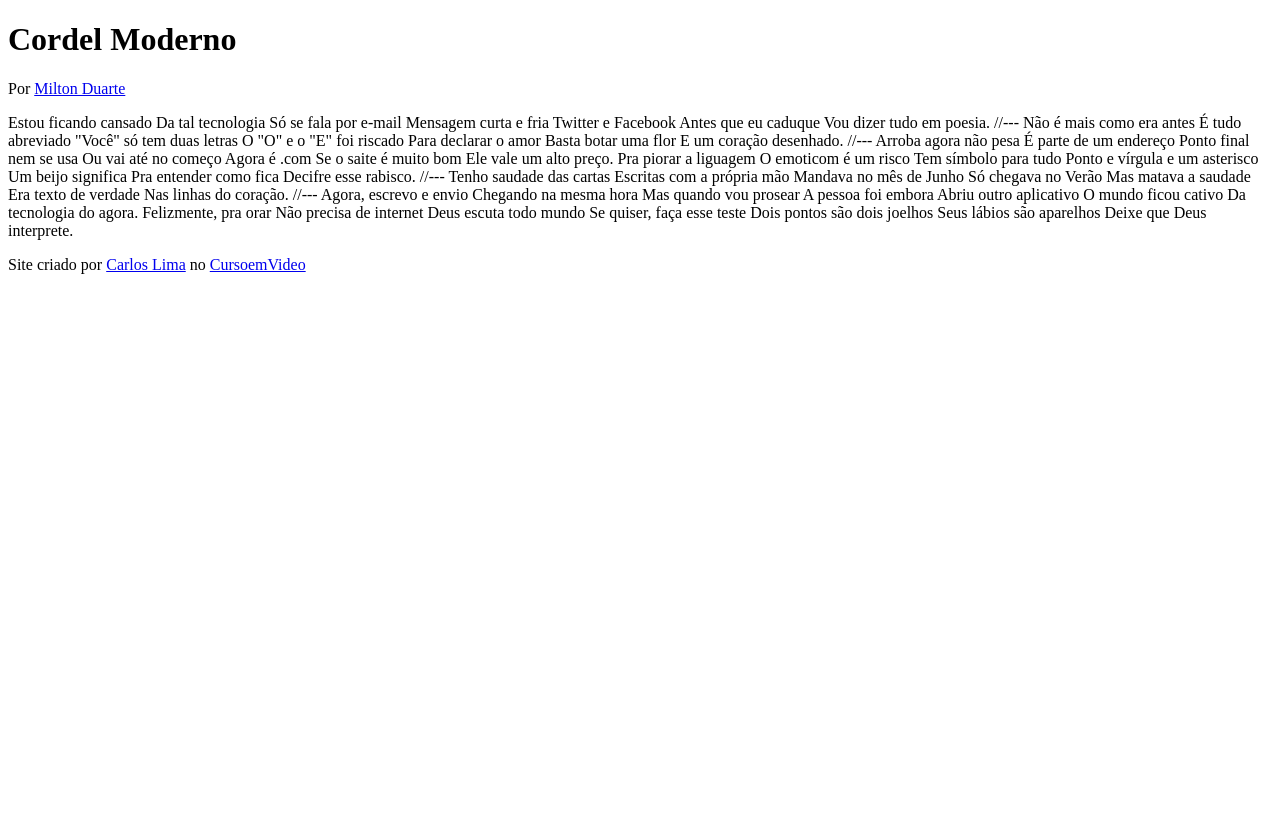
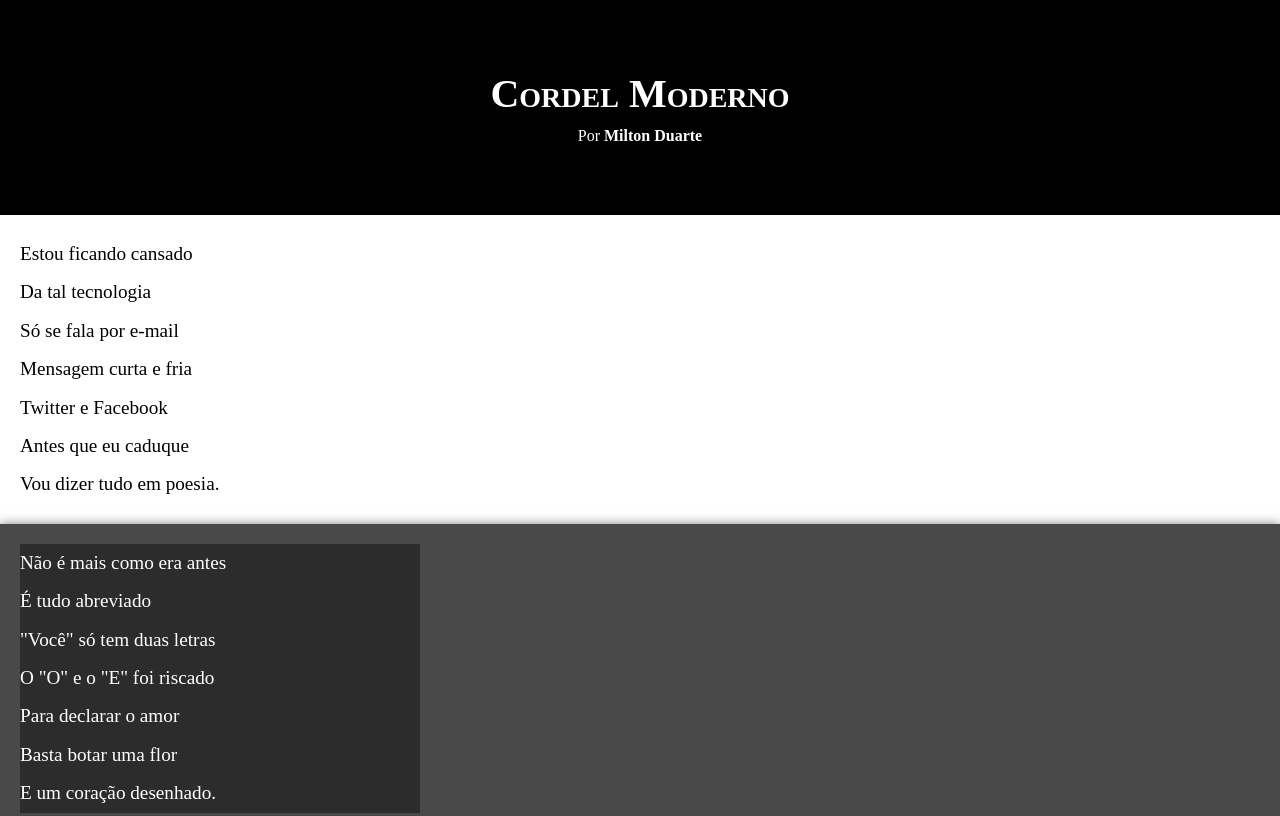
Before and after one commit to Carl-guy/html-css, a plain HTML site: page Exercícios/ex022b/index.html in a window 1280 px wide. Shown: the top 816 px of the page. Drawn offline with Linux system fonts and the light colour scheme.

Commit message:
css do projeto cordel moderno

```diff
--- /dev/null
+++ b/Exercícios/ex022b/estilo/style.css
@@ -0,0 +1,88 @@
+@charset "UTF-8";
+
+*{
+
+    margin: 0;
+    padding: 0;
+    box-sizing: border-box;
+}
+
+html,body {
+    min-height: 100vh;
+    background-color: darkgray;
+}
+
+header {
+    text-align: center;
+    padding: 20px;
+    background-color: black;
+    color: white;
+}
+
+header > h1 {
+    font-size: 2.5rem;
+    margin-bottom: 10px;
+    padding-top: 50px;
+    font-variant: small-caps;
+}
+
+header > p {
+    padding-bottom: 50px;
+}
+
+header a, footer a{
+    color: white;
+    text-decoration: none;
+    font-weight: bolder;
+}
+
+header a:hover, footer a:hover {
+    text-decoration: underline;
+}
+
+
+section {
+    padding-top: 10vh;
+    padding-bottom: 10vh;
+    line-height: 2em;
+    padding-left: 30px;
+}
+
+section.normal{
+    background-color: white;
+    color: black;
+    padding: 20px;
+    font-size: 1.2rem;
+
+}
+
+section.imagem{
+    background-color: rgb(73, 73, 73);
+    color: white;
+    padding: 20px;
+    font-size: 1.2rem;
+    box-shadow: 0px 0px 10px rgba(0,0,0,0.5);
+}
+
+section.imagem p {
+    width: 400px;
+    background-color: rgba(0, 0, 0, 0.404);
+
+
+}
+
+
+
+
+
+
+
+
+
+
+footer {
+    background-color: black;
+    color: white;
+    text-align: center;
+    padding: 10px;
+}
--- a/Exercícios/ex022b/index.html
+++ b/Exercícios/ex022b/index.html
@@ -4,6 +4,7 @@
     <meta charset="UTF-8">
     <meta name="viewport" content="width=device-width, initial-scale=1.0">
     <title>Cordel Moderno</title>
+<link rel="stylesheet" href="estilo/style.css">
 </head>
 <body>
 
@@ -19,69 +20,93 @@
 
     </header>
 
-        Estou ficando cansado
-        Da tal tecnologia
-        Só se fala por e-mail
-        Mensagem curta e fria
-        Twitter e Facebook
-        Antes que eu caduque
+        <section class="normal">
+            <p>
+                Estou ficando cansado <br>
+                Da tal tecnologia <br>
+                Só se fala por e-mail <br>
+                Mensagem curta e fria <br>
+                Twitter e Facebook <br>
+                Antes que eu caduque <br>
                 Vou dizer tudo em poesia.
+            </p>
+        </section>
 
-        //---
 
-        Não é mais como era antes
-        É tudo abreviado
-        "Você" só tem duas letras
-        O "O" e o "E" foi riscado
-        Para declarar o amor
-        Basta botar uma flor
+
+        <section class="imagem">
+            <p>
+                Não é mais como era antes<br>
+                É tudo abreviado<br>
+                "Você" só tem duas letras<br>
+                O "O" e o "E" foi riscado<br>
+                Para declarar o amor<br>
+                Basta botar uma flor<br>
                 E um coração desenhado.
+            </p>
+        </section>
 
-        //---
 
-        Arroba agora não pesa
-        É parte de um endereço
-        Ponto final nem se usa
-        Ou vai até no começo
-        Agora é .com
-        Se o saite é muito bom
+
+        <section class="normal">
+            <p>
+                Arroba agora não pesa<br>
+                É parte de um endereço<br>
+                Ponto final nem se usa<br>
+                Ou vai até no começo<br>
+                Agora é .com<br>
+                Se o saite é muito bom<br>
                 Ele vale um alto preço.
+            </p>
 
-        Pra piorar a liguagem
-        O emoticom é um risco
-        Tem símbolo para tudo
-        Ponto e vírgula e um asterisco
-        Um beijo significa
-        Pra entender como fica
+            <p>
+                Pra piorar a liguagem<br>
+                O emoticom é um risco<br>
+                Tem símbolo para tudo<br>
+                Ponto e vírgula e um asterisco<br>
+                Um beijo significa<br>
+                Pra entender como fica<br>
                 Decifre esse rabisco.
+            </p>
+        </section>
 
-        //---
 
-        Tenho saudade das cartas
-        Escritas com a própria mão
-        Mandava no mês de Junho
-        Só chegava no Verão
-        Mas matava a saudade
-        Era texto de verdade
+
+        <section class="imagem">
+            <p>
+                Tenho saudade das cartas<br>
+                Escritas com a própria mão<br>
+                Mandava no mês de Junho<br>
+                Só chegava no Verão<br>
+                Mas matava a saudade<br>
+                Era texto de verdade<br>
                 Nas linhas do coração.
+            </p>
+        </section>
 
-        //---
 
-        Agora, escrevo e envio
-        Chegando na mesma hora
-        Mas quando vou prosear
-        A pessoa foi embora
-        Abriu outro aplicativo
-        O mundo ficou cativo
+
+        <section class="normal">
+            <p>
+                Agora, escrevo e envio<br>
+                Chegando na mesma hora<br>
+                Mas quando vou prosear<br>
+                A pessoa foi embora<br>
+                Abriu outro aplicativo<br>
+                O mundo ficou cativo<br>
                 Da tecnologia do agora.
+            </p>
 
-        Felizmente, pra orar
-        Não precisa de internet
-        Deus escuta todo mundo
-        Se quiser, faça esse teste
-        Dois pontos são dois joelhos
-        Seus lábios são aparelhos
+            <p>
+                Felizmente, pra orar<br>
+                Não precisa de internet<br>
+                Deus escuta todo mundo<br>
+                Se quiser, faça esse teste<br>
+                Dois pontos são dois joelhos<br>
+                Seus lábios são aparelhos<br>
                 Deixe que Deus interprete.
+            </p>
+        </section>
 
     <footer>
         <p>Site criado por <a href="https://github.com/Carl-guy" target="_blank">Carlos Lima</a> no <a href="https://www.cursoemvideo.com" target="_blank">CursoemVideo</a></p>
```
Lines whose indentation alone changed are shown as unchanged.
